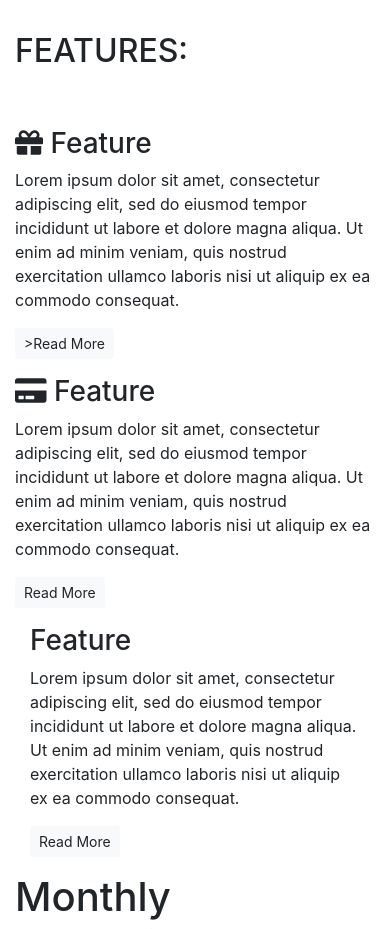
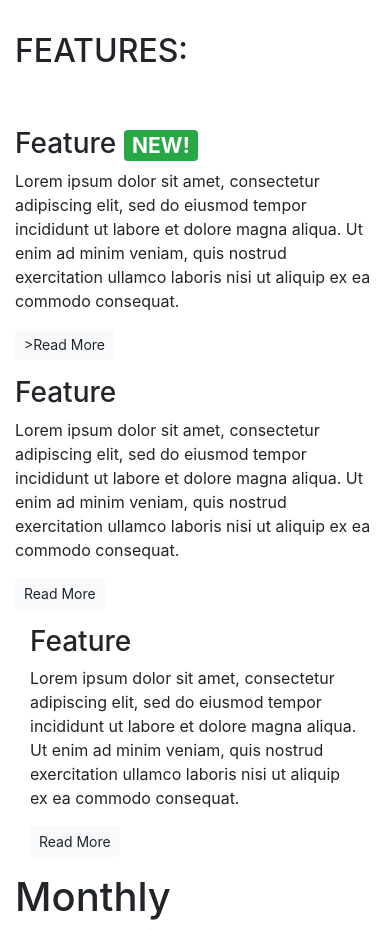
Before and after one commit to wyne-ybanez/BootStrap-Test, a plain HTML site: page Index.html in a window 390 px wide. Shown: the part 1180-2109 px from the top of the page. Drawn offline with nearby package versions, Linux system fonts and the light colour scheme.

Commit message:
Added icons made invisible for mobiles, fixing bug in feature three

```diff
--- a/Index.html
+++ b/Index.html
@@ -109,7 +109,7 @@
         <div class="row">
           <div class="col-12 col-md-6 col-lg-4">
             <div class="feature">
-                <h3><i class="fas fa-gift"></i> Feature</i></h3>
+                <h3><i class="fas fa-gift d-none d-sm-inline"></i> Feature <span class="badge badge-success"> NEW!</span></i></h3>
                 <p>Lorem ipsum dolor sit amet, consectetur adipiscing elit, sed do eiusmod tempor incididunt ut labore et dolore magna aliqua. Ut enim ad minim veniam, quis nostrud exercitation ullamco laboris nisi ut aliquip ex ea commodo consequat.</p>
                 <p><a class="btn btn-sm btn-light" href="">>Read More</a></p>
             </div>
@@ -117,12 +117,12 @@
 
           <div class="col-12 col-md-6 col-lg-4">
             <div class="feature">
-                <h3><i class="fas fa-credit-card"></i> Feature </h3>
+                <h3><i class="fas fa-credit-card d-none d-sm-inline"></i> Feature </h3>
                 <p>Lorem ipsum dolor sit amet, consectetur adipiscing elit, sed do eiusmod tempor incididunt ut labore et dolore magna aliqua. Ut enim ad minim veniam, quis nostrud exercitation ullamco laboris nisi ut aliquip ex ea commodo consequat.</p>
                 <p><a class="btn btn-sm btn-light" href="">Read More</a></p>
             </div>
 
-          <div class="col-12 d-md-none d-lg-block col-lg-4">
+          <div class="col-12 col-md-6 col-lg-4">
             <div class="feature">
                 <h3><i class="fas fa-times-circle d-none d-sm-inline"></i> Feature </h3>
                 <p>Lorem ipsum dolor sit amet, consectetur adipiscing elit, sed do eiusmod tempor incididunt ut labore et dolore magna aliqua. Ut enim ad minim veniam, quis nostrud exercitation ullamco laboris nisi ut aliquip ex ea commodo consequat.</p>
```
